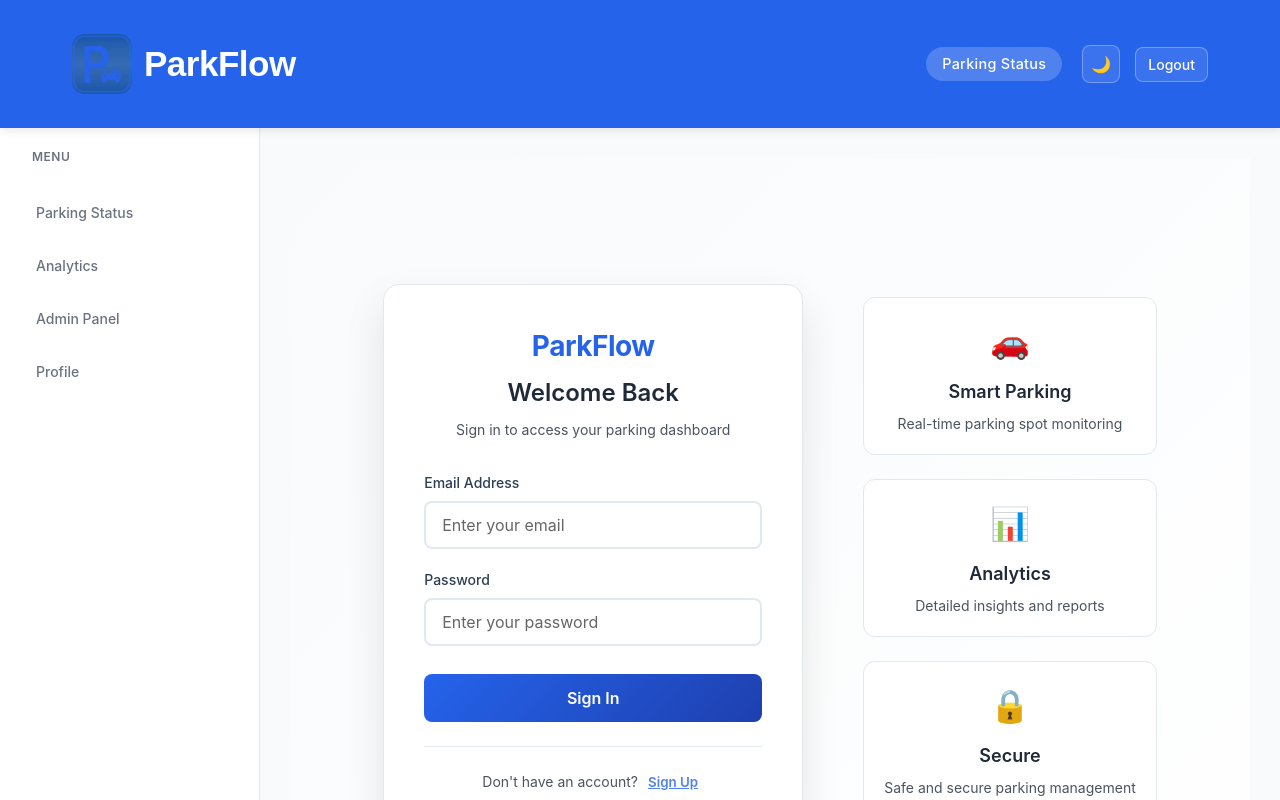
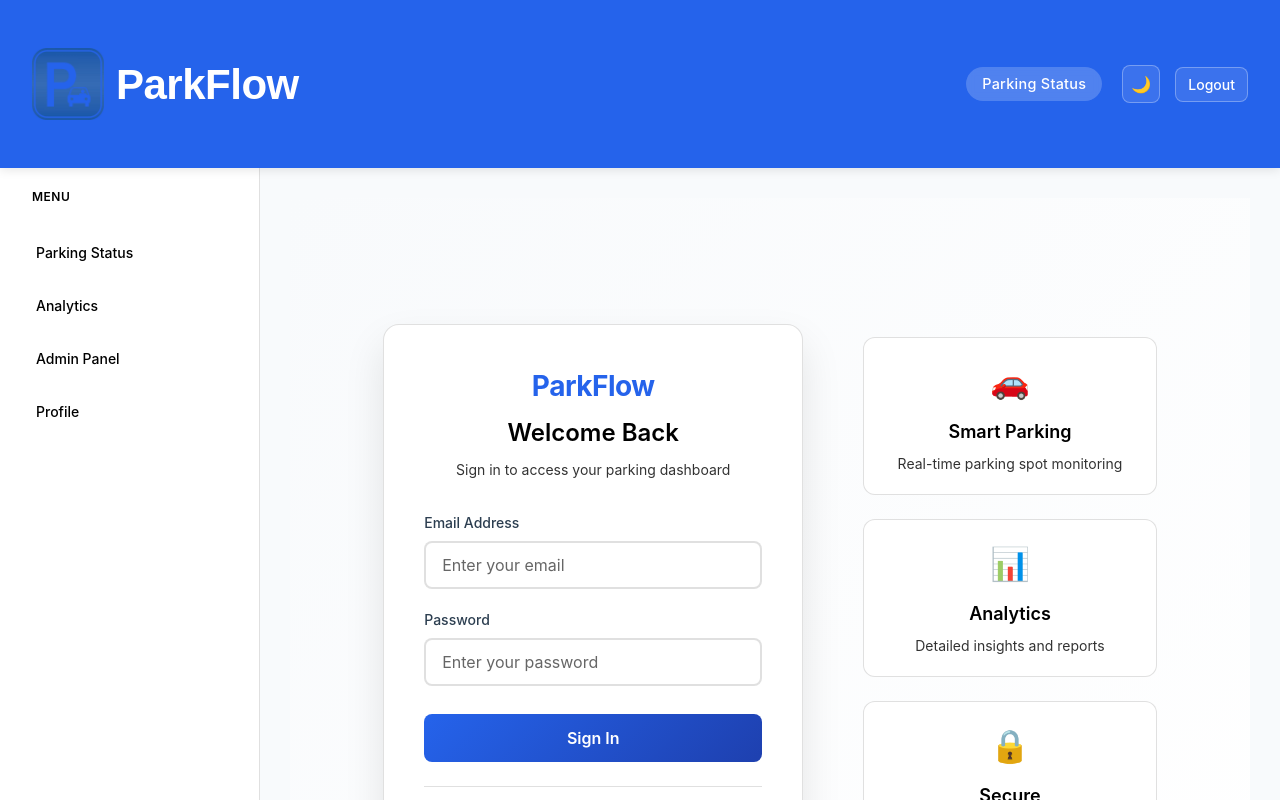
Before and after one commit to JamesGayla/IPT, a React app: page /auth in a window 1280 px wide. Built offline with nearby package versions, Linux system fonts and the light colour scheme; the HTML template or start-up script is replaced by a standard one.

Commit message:
AppDev-L5: Web UI Optimized

```diff
--- a/src/App.css
+++ b/src/App.css
@@ -13,8 +13,8 @@
   --bg-primary: #ffffff;
   --bg-secondary: #f8fafc;
   --bg-tertiary: #f1f5f9;
-  --text-primary: #1f2937;
-  --text-secondary: #6b7280;
+  --text-primary: #000000;
+  --text-secondary: rgba(0, 0, 0, 0.75);
   --border-color: #e2e8f0;
   --shadow-sm: rgba(0, 0, 0, 0.05);
   --shadow-md: rgba(0, 0, 0, 0.1);
@@ -29,10 +29,10 @@
   --bg-primary: #ffffff;
   --bg-secondary: #f8fafc;
   --bg-tertiary: #f1f5f9;
-  --text-primary: #1f2937;
-  --text-secondary: #6b7280;
+  --text-primary: #000000;
+  --text-secondary: rgba(0, 0, 0, 0.7);
   --warning-color: #f59e0b;
-  --border-color: #e2e8f0;
+  --border-color: rgba(0, 0, 0, 0.12);
   --shadow-sm: rgba(0, 0, 0, 0.05);
   --shadow-md: rgba(0, 0, 0, 0.1);
   --header-bg: linear-gradient(135deg, #2563eb 0%, #1e40af 100%);
@@ -46,10 +46,10 @@
   --bg-primary: #1f2937;
   --bg-secondary: #111827;
   --bg-tertiary: #374151;
-  --text-primary: #f9fafb;
-  --text-secondary: #d1d5db;
+  --text-primary: #ffffff;
+  --text-secondary: rgba(255, 255, 255, 0.7);
   --warning-color: #f2b751;
-  --border-color: #4b5563;
+  --border-color: rgba(255, 255, 255, 0.12);
   --shadow-sm: rgba(0, 0, 0, 0.3);
   --shadow-md: rgba(0, 0, 0, 0.5);
   --header-bg: linear-gradient(135deg, #1e40af 0%, #1e3a8a 100%);
@@ -192,7 +192,7 @@
   font-size: 12px;
   font-weight: 600;
   text-transform: uppercase;
-  color: var(--text-secondary);
+  color: var(--text-primary);
   letter-spacing: 0.5px;
   padding: 0 12px;
 }
@@ -234,7 +234,7 @@
 
 .nav-label {
   flex: 1;
-  color: var(--text-secondary);
+  color: var(--text-primary);
 }
 
 .main-content {
--- a/src/components/Header.css
+++ b/src/components/Header.css
@@ -1,17 +1,16 @@
 .app-header {
   background: var(--primary-color);
   color: white;
-  padding: 1rem 2rem;
+  padding: 1.5rem 0;
   box-shadow: 0 2px 10px rgba(0, 0, 0, 0.1);
 }
 
 .header-content {
   width: 100%;
-  max-width: 1400px;
-  margin: 0 auto;
   display: flex;
   justify-content: space-between;
   align-items: center;
+  padding: 1.5rem 2rem;
 }
 
 .brand {
@@ -22,15 +21,15 @@
 }
 
 .brand-icon {
-  width: 60px;
-  height: 60px;
+  width: 72px;
+  height: 72px;
   object-fit: contain;
 }
 
 .brand h1 {
   font-family: sans-serif;
   margin: 0;
-  font-size: 35px;
+  font-size: 42px;
   font-weight: 700;
   letter-spacing: -0.5px;
   color: white;
--- a/src/components/VehicleTracker.css
+++ b/src/components/VehicleTracker.css
@@ -71,18 +71,18 @@
 }
 
 .stat-card.cars-in .stat-icon {
-  background: rgba(80, 124, 243, 0.15);
-  color: #2196f3;
+  background: rgb(2, 32, 116);
+  color: #fafafa;
 }
 
 .stat-card.cars-out .stat-icon {
-  background: rgba(106, 98, 219, 0.15);
-  color: #4caf50;
+  background: rgb(2, 32, 116);
+  color: #fafafa;
 }
 
 .stat-card.total-today .stat-icon {
-  background: rgba(255, 152, 0, 0.15);
-  color: #ff9800;
+  background: rgb(2, 32, 116);
+  color: #fafafa;
 }
 
 .stat-icon svg {
@@ -100,14 +100,14 @@
   font-size: 12px;
   font-weight: 500;
   text-transform: uppercase;
-  color: var(--text-secondary);
+  color: var(--text-primary);
   letter-spacing: 0.5px;
 }
 
 .stat-value {
   font-size: 28px;
   font-weight: 700;
-  color: var(--text-secondary);
+  color: var(--text-primary);
 }
 
 @media (max-width: 768px) {
--- a/src/screens/AdminDashboard.css
+++ b/src/screens/AdminDashboard.css
@@ -62,6 +62,25 @@
   color: var(--text-primary);
 }
 
+.login-box .login-header h1,
+.login-box .login-header h2 {
+  color: var(--text-primary);
+}
+
+.login-box .form-group label {
+  color: var(--text-primary);
+}
+
+.login-box .form-group input {
+  background: var(--bg-secondary);
+  border: 1px solid var(--border-color);
+  color: var(--text-primary);
+}
+
+.login-box .form-group input::placeholder {
+  color: rgba(0, 0, 0, 0.4);
+}
+
 @keyframes slideUp {
   from {
     transform: translateY(30px);
@@ -80,15 +99,15 @@
 
 .login-header h1 {
   margin: 0 0 10px 0;
-  font-size: 32px;
+  font-size: 38px;
   color: var(--primary-color);
 }
 
 .login-header h2 {
   margin: 0;
-  font-size: 22px;
+  font-size: 26px;
   color: var(--text-primary);
-  font-weight: 600;
+  font-weight: 700;
 }
 
 .login-form {
@@ -113,20 +132,32 @@
 }
 
 .form-group label {
-  font-weight: 600;
+  font-weight: 700;
   color: var(--text-primary);
-  font-size: 14px;
+  font-size: 15px;
 }
 
 .form-group input {
-  padding: 12px;
+  padding: 14px;
   border: 1px solid var(--border-color);
   border-radius: 6px;
-  font-size: 14px;
+  font-size: 15px;
   transition: all 0.2s ease;
   font-family: inherit;
   background: var(--bg-secondary);
   color: var(--text-primary);
+}
+
+.form-group input::placeholder {
+  color: rgba(255, 255, 255, 0.6);
+}
+
+:root[data-theme='light'] .form-group input::placeholder {
+  color: rgba(0, 0, 0, 0.5);
+}
+
+:root[data-theme='dark'] .form-group input::placeholder {
+  color: rgba(255, 255, 255, 0.8);
 }
 
 .form-group input:focus {
```
